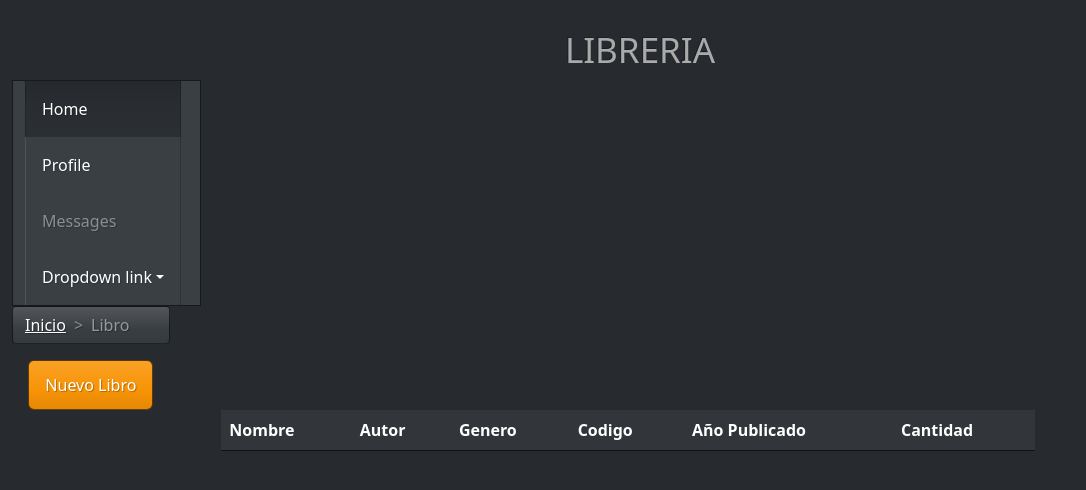
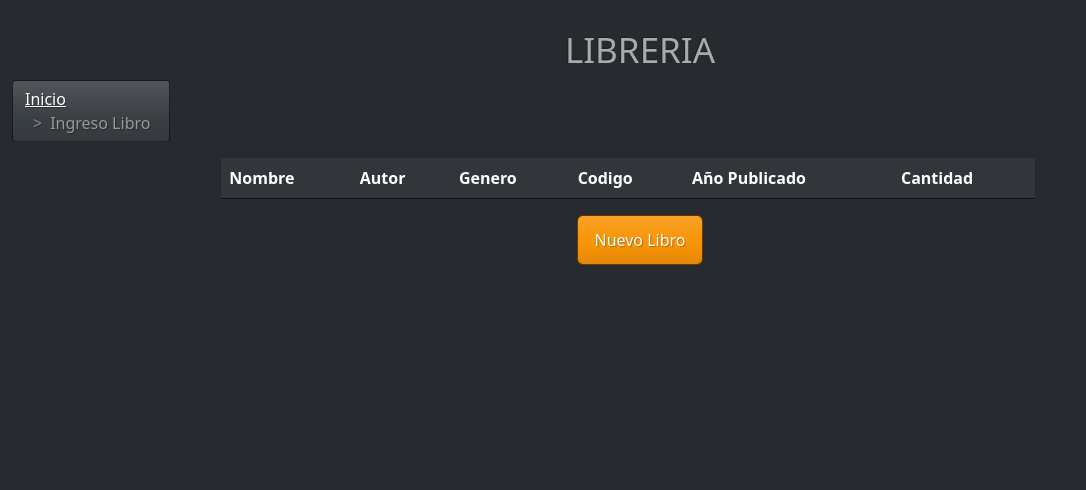
Before and after one commit to CamiloGR25/Taller3HTMLCSSJavaScript, a plain HTML site: page index.html in a window 1280 px wide. Shown: the whole page, without its empty margins (0-1086 px from the left). Drawn offline with nearby package versions, Linux system fonts and the light colour scheme.

Commit message:
Arreglo de fallo de registro de informacion

```diff
--- a/index.html
+++ b/index.html
@@ -19,49 +19,17 @@
         </div>
         <div class="row">
             <div class="col-md-2">
-                <nav class="navbar navbar-expand-lg navbar-dark bg-primary "> <!--Agregar recuadro a los li-->
-                    <div class="container-fluid">
-
-                        <ul class="nav flex-column">
-                            <li class="nav-item">
-                                <a class="nav-link active" href="#">Home</a>
-                            </li>
-                            <li class="nav-item">
-                                <a class="nav-link" href="#">Profile</a>
-                            </li>
-                            <li class="nav-item">
-                                <a class="nav-link disabled" href="#">Messages</a>
-                            </li>
-                            <li class="nav-item dropdown ml-md-auto">
-                                <a class="nav-link dropdown-toggle" href="http://example.com"
-                                    id="navbarDropdownMenuLink" data-toggle="dropdown">Dropdown link</a>
-                                <div class="dropdown-menu dropdown-menu-right" aria-labelledby="navbarDropdownMenuLink">
-                                    <a class="dropdown-item" href="#">Action</a> <a class="dropdown-item"
-                                        href="#">Another
-                                        action</a> <a class="dropdown-item" href="#">Something else here</a>
-                                    <div class="dropdown-divider">
-                                    </div> <a class="dropdown-item" href="#">Separated link</a>
-                                </div>
-                            </li>
-                        </ul>
-                    </div>
-                </nav>
 
                 <div class="col-md-10">
                     <!--Identificador de pagina actual-->
                     <nav style="--bs-breadcrumb-divider: '>';" aria-label="breadcrumb">
                         <ol class="breadcrumb">
                             <li class="breadcrumb-item"><a href="#">Inicio</a></li>
-                            <li class="breadcrumb-item active" aria-current="page">Libro</li>
+                            <li class="breadcrumb-item active" aria-current="page">Ingreso Libro</li>
                         </ol>
                     </nav>
 
-                    <div class="col-auto d-flex justify-content-center"> <!--Se agrega el boton de nuevo objeto-->
-                        <button type="button" class="btn btn-warning" data-bs-toggle="modal"
-                            data-bs-target="#nuevoLibroModal">
-                            Nuevo Libro
-                        </button>
-                    </div>
+
 
 
 
@@ -140,6 +108,12 @@
                 </div>
             </div>
         </div>
+        <div class="col-auto d-flex justify-content-center"> <!--Se agrega el boton de nuevo objeto-->
+            <button type="button" class="btn btn-warning" data-bs-toggle="modal"
+                data-bs-target="#nuevoLibroModal">
+                Nuevo Libro
+            </button>
+        </div>
 
 
         <script src="https://code.jquery.com/jquery-3.6.4.js"
--- a/js/functions.js
+++ b/js/functions.js
@@ -4,7 +4,7 @@ $("#nuevoLibro").click(function() {
     var genero = $("#genero").val();
     var codigo = $("#codigo").val();
     var año = $("#año").val();
-    var cantidad = $("#cantidad");
+    var cantidad = $("#cantidad").val();
     //agrega un nuevo registro a la tabla, después del último tr:
     $('#libro tr:last').after('<tr><td>' + nombre + '</td><td>' + autor + '</td><td>' + genero +'</td><td>' + codigo + '</td><td>' +año+'</td><td>'+ cantidad +'</td></tr>');
     $('#nuevoLibroModal').modal('toggle'); //cierra el modal
```
